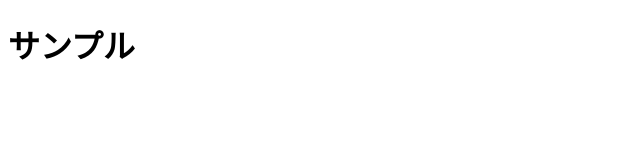
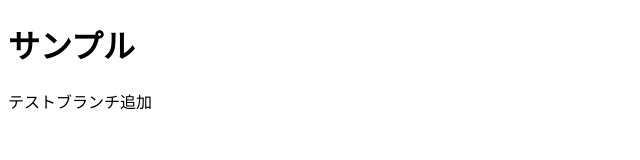
Before and after one commit to xhisashix/samle, a plain HTML site: page index.html in a window 1280 px wide. Shown: the whole page, without its empty margins (0-640 px from the left). Drawn offline with Linux system fonts and the light colour scheme.

Commit message:
テストブランチ追加しました。

```diff
--- a/index.html
+++ b/index.html
@@ -8,5 +8,6 @@
 </head>
 <body>
   <h1>サンプル</h1>
+  <p>テストブランチ追加</p>
 </body>
 </html>
```
